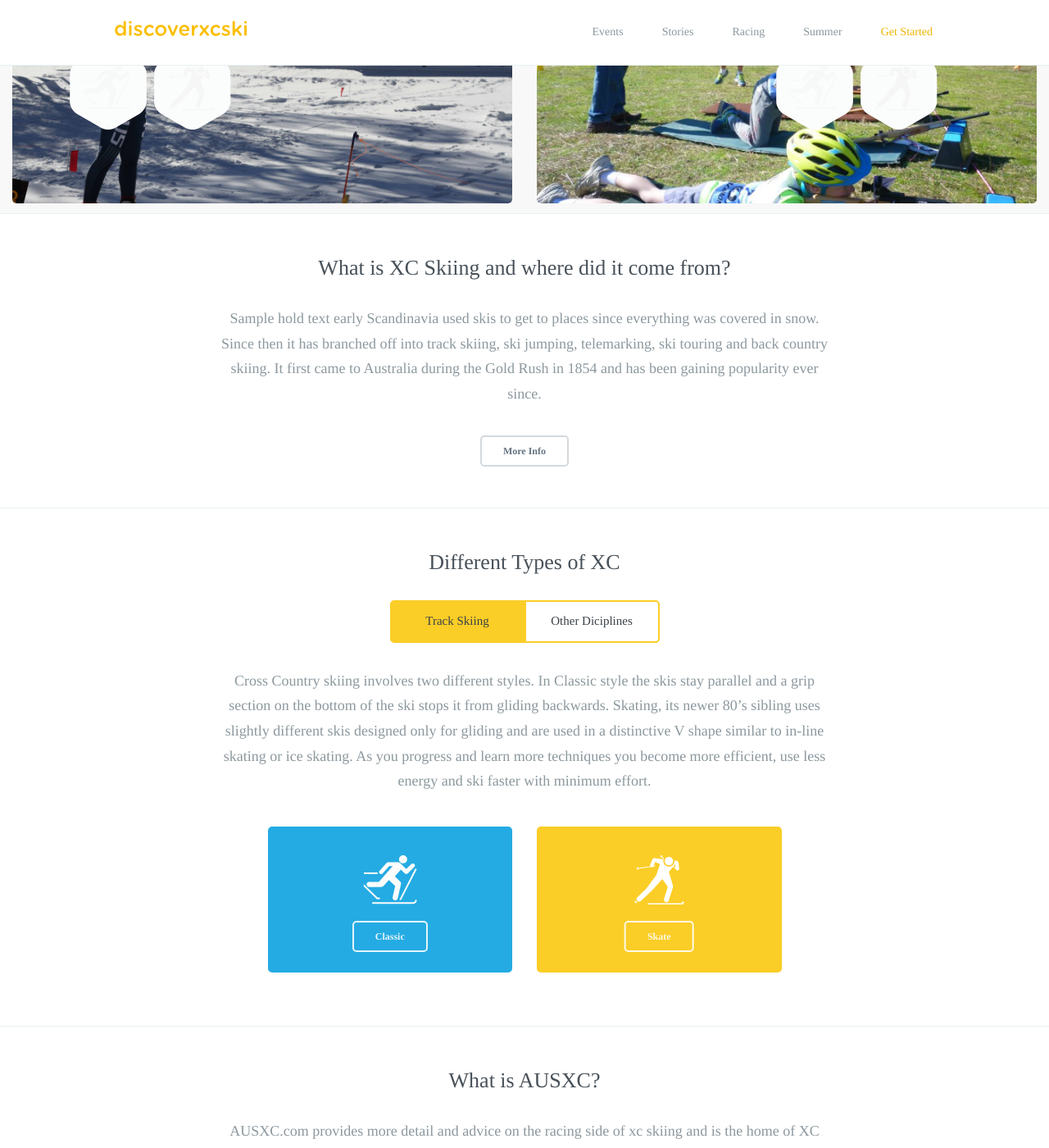
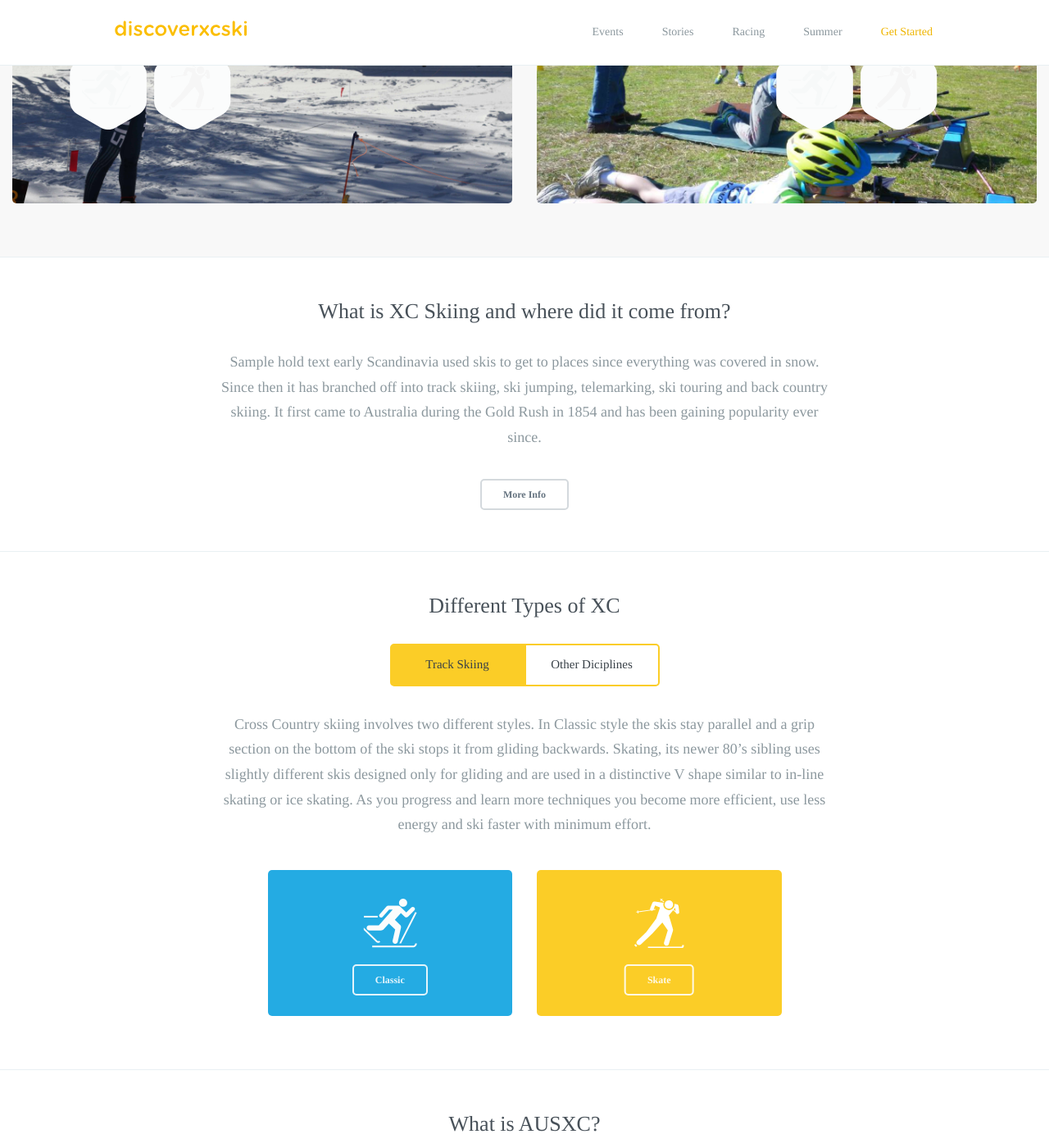
Before and after one commit to robcatto/robcatto.github.io, a Jekyll site: the page index.html, which Jekyll copies as it is, in a window 1280 px wide and 1400 px high, scrolled down 1248 px. Shown: the whole window at 82% size. Built offline with Jekyll 4.4.1, drawn with Linux system fonts in a browser that asks for light colours; some web fonts are replaced; Markdown is read by kramdown in place of the engine named in the settings.

Commit message:
homepage commits

```diff
--- a/index.html
+++ b/index.html
@@ -129,7 +129,7 @@
                 <p class="homepage__quotearea--text">Cross Country is an exciting active sport that appeals to all ages</p>
             </section>
 
-            <section class="mobile_section" style="background: #F8F8F8; width: 100%; height: 338px;">
+            <section class="mobile_section" style="background: #F8F8F8; width: 100%;">
              <div class="column two">
                                                 <div class="callout-card" style="
                                                 background: url(http://www.discoverxcski.com/images/whiskey-flat.jpg);
--- a/style.css
+++ b/style.css
@@ -1150,6 +1150,11 @@ font-weight: 500;
   margin: 0 auto;
   max-width: 743px;
   line-height: 1.7;
+}
+
+.homepage__quotearea--text:after {
+  content:"";
+  clear: both;
 }
 
 .feature_header {
```
